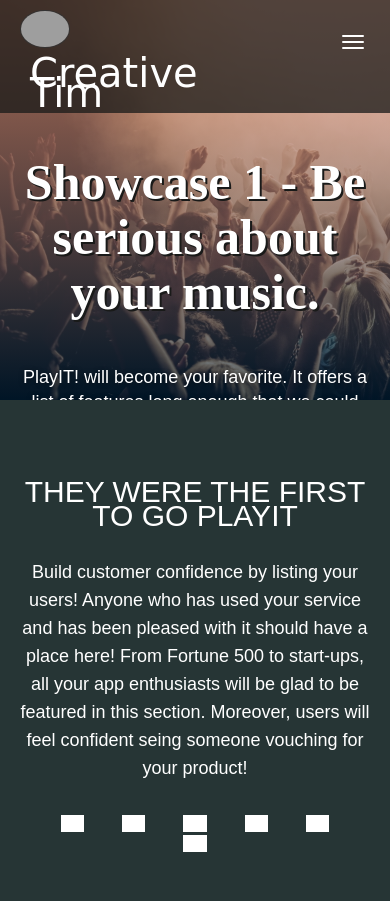
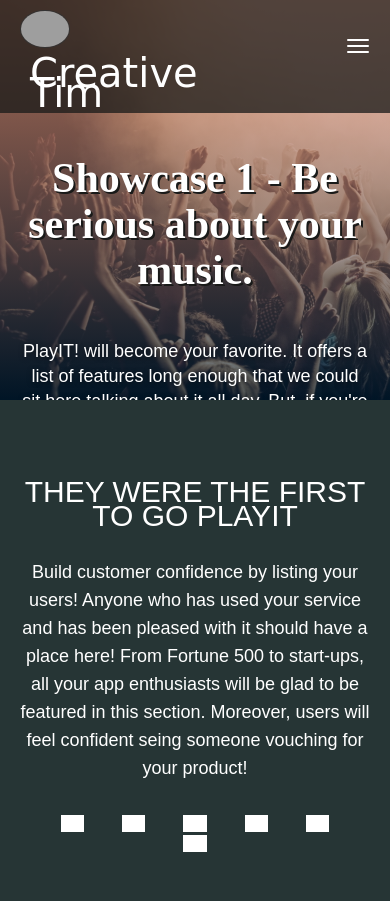
Before and after one commit to sztukenZ/my_portfolio_website, a Flask app: template templates/phone_app.html in a window 390 px wide. Shown: the top 901 px of the page. Run offline with Flask 2, Linux system fonts and the light colour scheme; the template is opened without the code that fills it, so the values that code supplies are empty; some libraries are stand-ins or nearby versions; grey boxes are pictures that could not be loaded.

Commit message:
Mobile toggler position fix

```diff
--- a/main.py
+++ b/main.py
@@ -47,3 +47,5 @@
 
 if __name__ == "__main__":
     app.run(debug=True)
+
+# TODO: na iphonie rozjeżdża się email, wiadomość flash i ikonki ze skillsów. Hamburger menu nie działa na Androidzie
--- a/static/assets/css/landing-page.css
+++ b/static/assets/css/landing-page.css
@@ -1687,6 +1687,7 @@
 }
 
 @media (max-width: 767px){
+
   .fixed-plugin{
     position: absolute;
   }
@@ -1726,8 +1727,11 @@
   }
 
   .landing-page .description a {
-    font-size: 140%;
-  }
+    font-size: 100%;
+  }
+
+  .landing-page .parallax .description h2{
+    font-size: 42px;  }
 
   .landing-page .logos li{
     display: inline;
@@ -1761,6 +1765,11 @@
 
   .navbar-collapse {
     padding-bottom: 20px;
+  }
+
+  .navbar-toggle {
+    margin-right: 10px;
+    margin-top: 12px;
   }
 
 }
```
